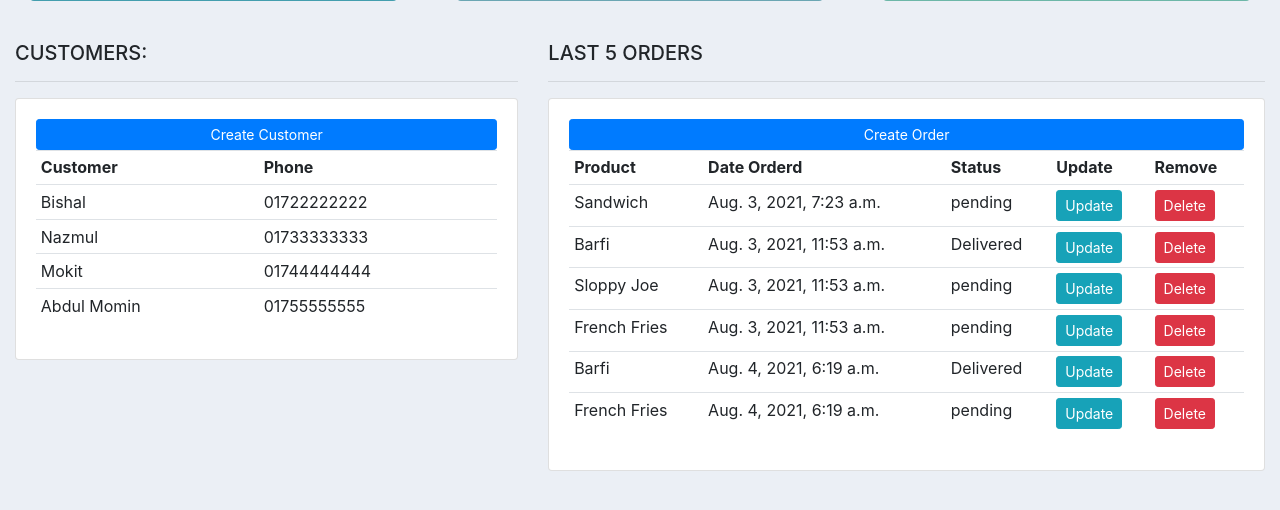
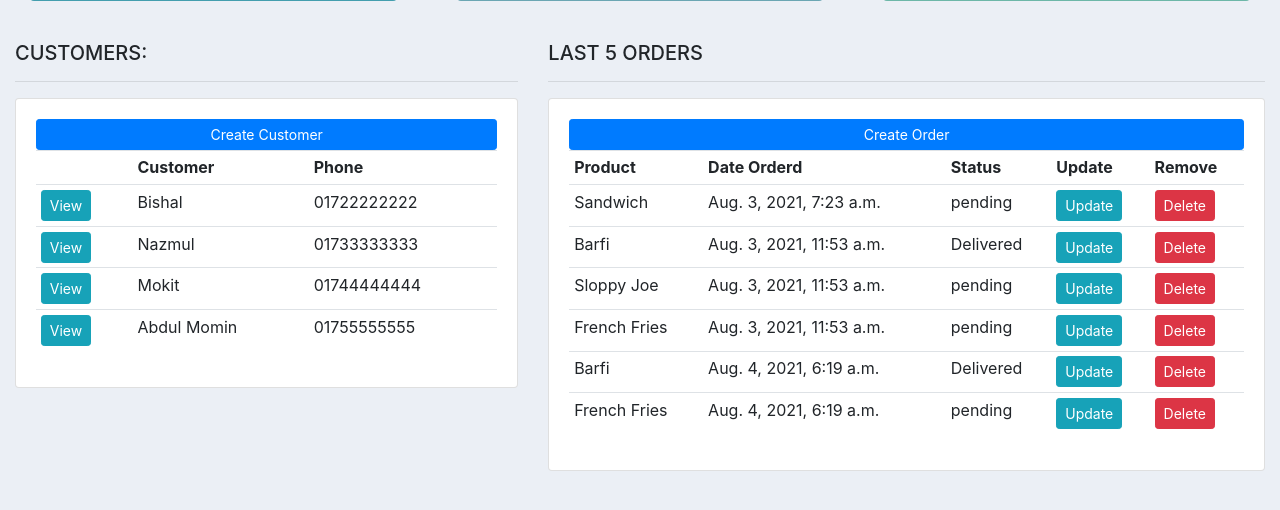
Before and after one commit to RafsanRifat/Customer-Management-System, a Django app: page / in a window 1280 px wide. Shown: the part 231-741 px from the top of the page. Run offline with Django 3.2, Linux system fonts and the light colour scheme; data comes from the database, SQL or seed files in the repository; some libraries are stand-ins or nearby versions.

Commit message:
customer page added

```diff
--- a/accounts/templates/accounts/dashboard.html
+++ b/accounts/templates/accounts/dashboard.html
@@ -14,11 +14,13 @@
 			<a class="btn btn-primary  btn-sm btn-block" href="">Create Customer</a>
 			<table class="table table-sm">
 				<tr>
+                    <th></th>
 					<th>Customer</th>
 					<th>Phone</th>
 				</tr>
                 {% for customer in customers %}
                     <tr>
+                        <td><a href="{% url 'customer' customer.id %}" class="btn btn-sm btn-info">View</a></td>
                         <td>{{ customer.name }}</td>
                         <td>{{ customer.phone }}</td>
                     </tr>
--- a/accounts/views.py
+++ b/accounts/views.py
@@ -15,7 +15,8 @@ def home(request):
 
 def customer(request, pk_test):
     customer = Customer.objects.get(id=pk_test)
-    context = {'customer' : customer}
+    orders = Customer.order_set.all()
+    context = {'customer' : customer, 'orders' : orders}
     return render(request, 'accounts/customer.html', context)
 
 def products(request):
```
